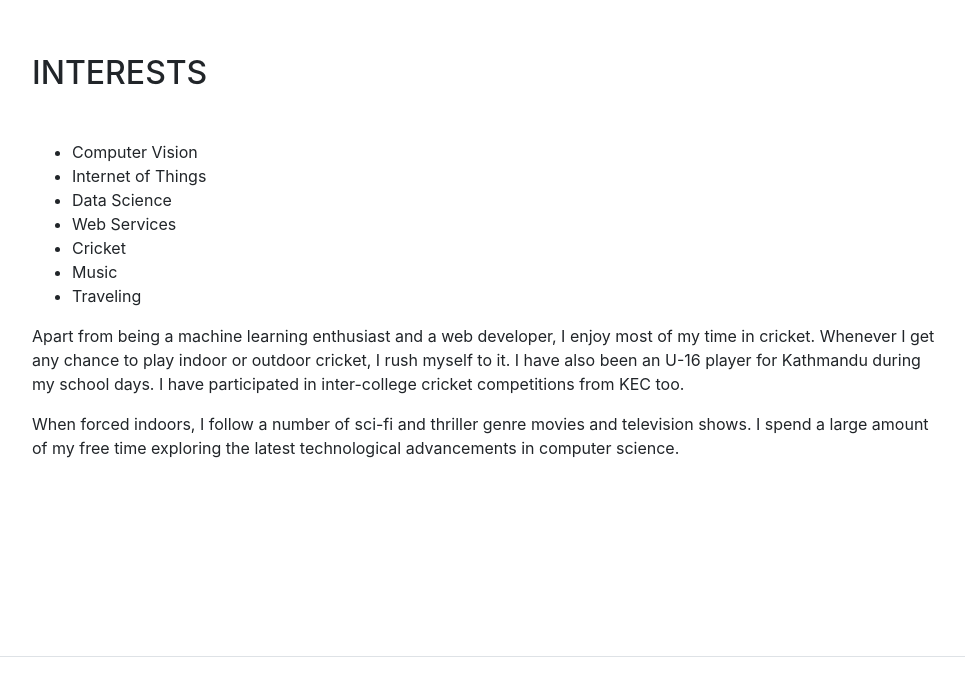
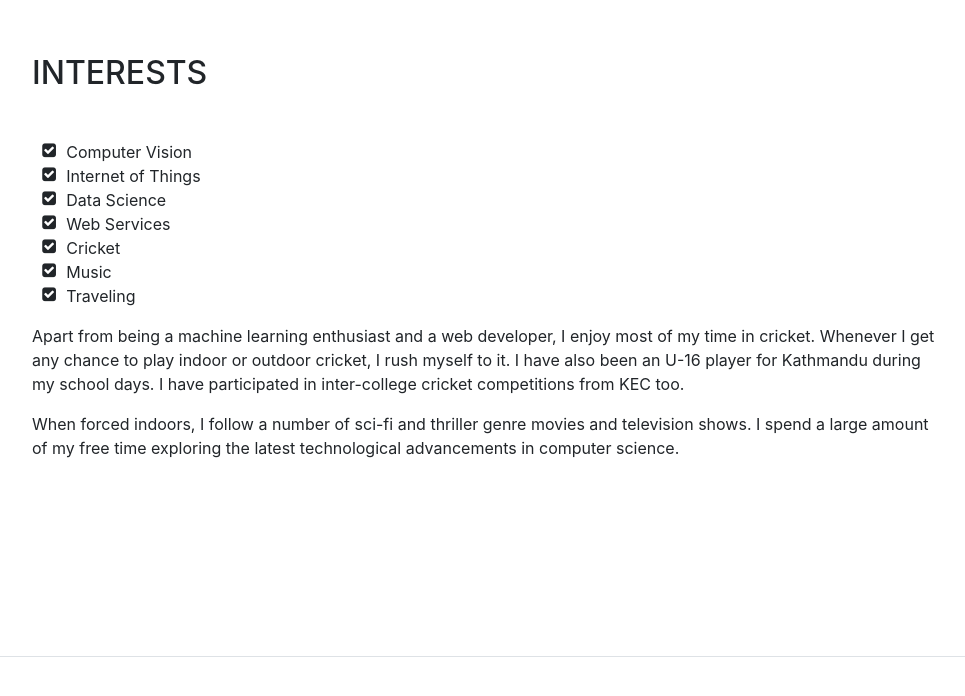
Before and after one commit to asheeshcric/asheeshcric.github.io, a website with bundled scripts: page index.html in a window 1280 px wide. Shown: the part 3646-4342 px from the top of the page, without its empty margins (288-1253 px from the left). Built offline with nearby package versions, Linux system fonts and the light colour scheme; a web font is replaced by a local one.

Commit message:
[ADD] List icons

```diff
--- a/index.html
+++ b/index.html
@@ -341,14 +341,14 @@
       <section class="resume-section p-3 p-lg-5 d-flex flex-column" id="interests">
         <div class="my-auto">
           <h2 class="mb-5">Interests</h2>
-          <ul>
-            <li>Computer Vision</li>
-            <li>Internet of Things</li>
-            <li>Data Science</li>
-            <li>Web Services</li>
-            <li>Cricket</li>
-            <li>Music</li>
-            <li>Traveling</li>
+          <ul class="fa-ul">
+            <li><i class="fa-li fa fa-check-square"></i>Computer Vision</li>
+            <li><i class="fa-li fa fa-check-square"></i>Internet of Things</li>
+            <li><i class="fa-li fa fa-check-square"></i>Data Science</li>
+            <li><i class="fa-li fa fa-check-square"></i>Web Services</li>
+            <li><i class="fa-li fa fa-check-square"></i>Cricket</li>
+            <li><i class="fa-li fa fa-check-square"></i>Music</li>
+            <li><i class="fa-li fa fa-check-square"></i>Traveling</li>
           </ul>
           <p>Apart from being a machine learning enthusiast and a web developer, I enjoy most of my time in cricket. Whenever I get any chance to play indoor or outdoor cricket, I rush myself to it. I have also been an U-16 player for Kathmandu during my school days. I have participated in inter-college cricket competitions from KEC too.</p>
           <p class="mb-0">When forced indoors, I follow a number of sci-fi and thriller genre movies and television shows. I spend a large amount of my free time exploring the latest technological advancements in computer science.</p>
```
